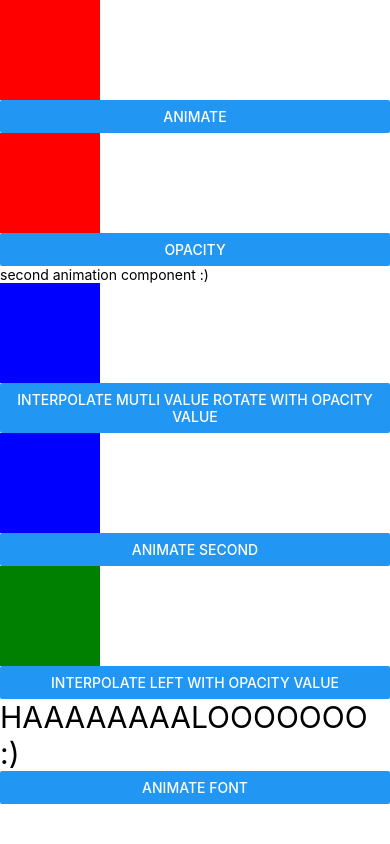
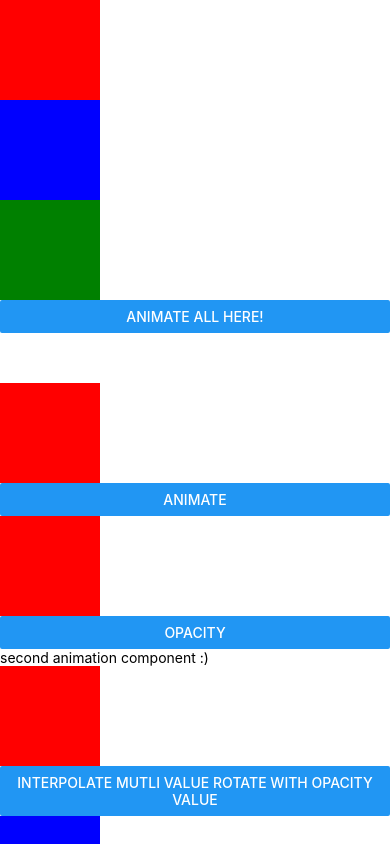
Before and after one commit to PiyushMichael/AnimateRedux, a React Native app: screen / in a window 390 px wide. Built offline with nearby package versions, Linux system fonts and the light colour scheme.

Commit message:
sequenced

```diff
--- a/App.js
+++ b/App.js
@@ -3,11 +3,13 @@ import {ScrollView,View,Text} from 'react-native';
 import {styles} from './src/styles';
 import AnimOne from './src/anim_1';
 import AnimTwo from './src/anim_2';
+import AnimThree from './src/anim_3';
 
 class App extends Component{
   render(){
     return (<ScrollView>
       <View style={styles.container}>
+        <AnimThree />
         <AnimOne />
         <AnimTwo />
       </View>
--- a/src/anim_1.js
+++ b/src/anim_1.js
@@ -33,11 +33,11 @@ class AnimOne extends Component{
         return (
         <View>
             <Animated.View style={this.state.redSquare.getLayout() /*left:this.redSquare.x,top:this.redSquare.y*/}>
-                <View style={styles.square}></View>
+                <View style={styles.square1}></View>
             </Animated.View>
             <Button title="animate" onPress={this.animate}/>
             <Animated.View style={{opacity: this.state.doSquare}}>
-                <View style={styles.square}></View>
+                <View style={styles.square1}></View>
             </Animated.View>
             <Button title="opacity" onPress={this.onlyAnimate} />
         </View>);
--- a/src/anim_2.js
+++ b/src/anim_2.js
@@ -62,11 +62,11 @@ class AnimTwo extends Component {
                     })
                 }]
                 }}>
-                <View style={styles.oSquare}></View>
+                <View style={styles.square1}></View>
             </Animated.View>
             <Button title="interpolate mutli value rotate with opacity value" onPress={this.animate1} />
             <Animated.View style={this.state.square2.getLayout()}>
-                <View style={styles.oSquare}></View>
+                <View style={styles.square2}></View>
             </Animated.View>
             <Button title="animate second" onPress={this.animate2} />
             <Animated.View style={{
@@ -76,7 +76,7 @@ class AnimTwo extends Component {
                     outputRange: [300,0]
                 })
             }}>
-                <View style={{width: 100,height: 100,backgroundColor: 'green'}}></View>
+                <View style={styles.square3}></View>
             </Animated.View>
             <Button title="interpolate left with opacity value" onPress={this.animate3} />
             <Animated.Text style={{
--- /dev/null
+++ b/src/anim_3.js
@@ -0,0 +1,43 @@
+import React,{Component} from 'react';
+import {View,Button,Text,Animated} from 'react-native';
+import {styles} from './styles';
+
+class AnimThree extends Component {
+    state = {
+        square1: new Animated.Value(1),
+        square2: new Animated.ValueXY(0,0),
+        square3: new Animated.ValueXY(0,1)
+    };
+
+    runAnimation = () => {
+        Animated.sequence([
+            Animated.timing(this.state.square1,{
+                toValue: 0
+            }),
+            Animated.spring(this.state.square2,{
+                toValue: {x:200,y:300}
+            }),
+            Animated.spring(this.state.square3,{
+                toValue: {x:100,y:-200}
+            })
+        ]).start();
+    };
+
+    render(){
+        return (<View>
+            <Animated.View style={{opacity: this.state.square1}}>
+                <View style={styles.square1}></View>
+            </Animated.View>
+            <Animated.View style={this.state.square2.getLayout()}>
+                <View style={styles.square2}></View>
+            </Animated.View>
+            <Animated.View style={this.state.square3.getLayout()}>
+                <View style={styles.square3}></View>
+            </Animated.View>
+            <Button title="animate all here!" onPress={this.runAnimation} />
+            <View style={{height: 50}}></View>
+        </View>);
+    }
+}
+
+export default AnimThree;
--- a/src/styles.js
+++ b/src/styles.js
@@ -5,14 +5,19 @@ export const styles = StyleSheet.create({
         flex: 1,
         backgroundColor: '#fff'
     },
-    square: {
+    square1: {
         width: 100,
         height: 100,
         backgroundColor: 'red'
     },
-    oSquare: {
+    square2: {
         width: 100,
         height: 100,
         backgroundColor: 'blue'
+    },
+    square3: {
+        width: 100,
+        height: 100,
+        backgroundColor: 'green'
     }
 });
```
